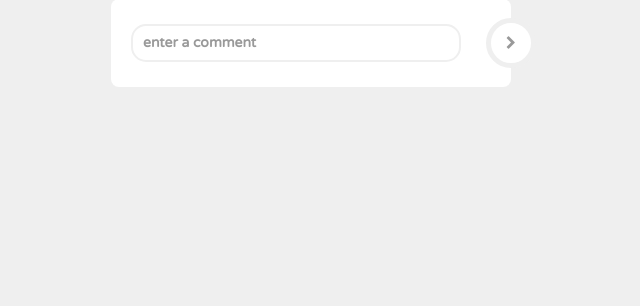
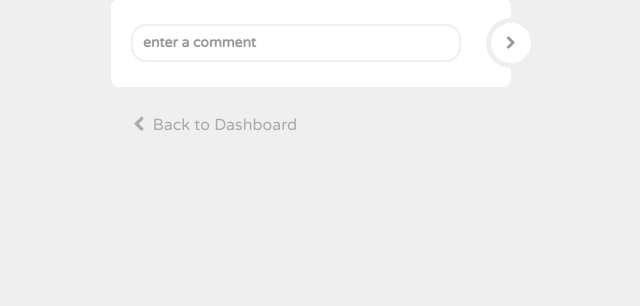
Before and after one commit to thaislins/pocs-web-security, a PHP site: page /pages/comment.php in a window 1280 px wide. Shown: the part 145-451 px from the top of the page, without its empty margins (329-969 px from the left). Run offline with PHP 8.4, Linux system fonts and the light colour scheme; the visitor is signed in with stand-in values (Sample User, id 1); data that the repository does not hold is empty; some libraries are stand-ins or nearby versions.

Commit message:
Add back button to internal pages

```diff
--- a/app/pages/change_password.php
+++ b/app/pages/change_password.php
@@ -51,6 +51,9 @@ include('../layout/headers.php');
                 <button type="submit" class="login-button"><i class="fa fa-chevron-right"></i></button>
             </div>
         </form>
+        <a href="/dashboard.php" class="custom-button pull-left">
+            <i class="fa fa-chevron-left"></i>&nbsp; <span>Back to Dashboard</span>
+        </a>
     </div>
     <!-- end:Main Form -->
 </div>
--- a/app/pages/comment.php
+++ b/app/pages/comment.php
@@ -46,6 +46,9 @@ include('../layout/headers.php');
                 <button type="submit" class="login-button"><i class="fa fa-chevron-right"></i></button>
             </div>
         </form>
+        <a href="/dashboard.php" class="custom-button pull-left">
+            <i class="fa fa-chevron-left"></i>&nbsp; <span>Back to Dashboard</span>
+        </a>
     </div>
     <!-- end:Main Form -->
 </div>
--- a/app/pages/search_user.php
+++ b/app/pages/search_user.php
@@ -27,6 +27,9 @@ include('../layout/headers.php');
                 <button type="submit" class="login-button"><i class="fa fa-chevron-right"></i></button>
             </div>
         </form>
+        <a href="/dashboard.php" class="custom-button pull-left">
+            <i class="fa fa-chevron-left"></i>&nbsp; <span>Back to Dashboard</span>
+        </a>
     </div>
     <!-- end:Main Form -->
 </div>
```
